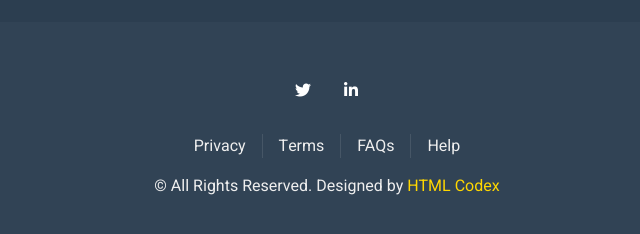
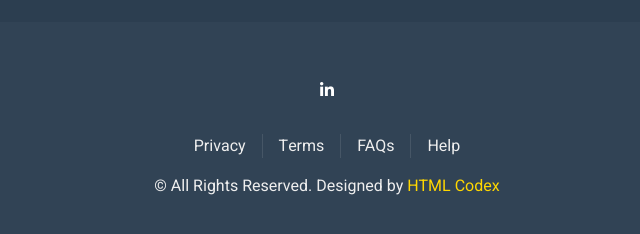
Before and after one commit to b4amir/aamerfarid, a plain HTML site: page index.html in a window 1280 px wide. Shown: the part 5196-5430 px from the top of the page, 507-1147 px from the left. Drawn offline with nearby package versions, Linux system fonts and the light colour scheme.

Commit message:
Update index.html

```diff
--- a/index.html
+++ b/index.html
@@ -400,9 +400,7 @@
                     <section class="wow fadeIn" data-wow-delay="0.1s">
                         <div class="bg-secondary text-light text-center p-5">
                             <div class="d-flex justify-content-center mb-4">
-                                <a class="btn btn-secondary btn-square mx-1" href="https://x.com/talhada8106?s=21&t=SFeMQH1VGplr1BC2cDzs8A" target="_blank" rel="noopener noreferrer">
-  <i class="fab fa-twitter"></i>
-</a>
+
                             <a class="btn btn-secondary btn-square mx-1" href="https://www.linkedin.com/in/aamerhere/ target="_blank" rel="noopener noreferrer">
   <i class="fab fa-linkedin-in"></i>
 </a>
```
